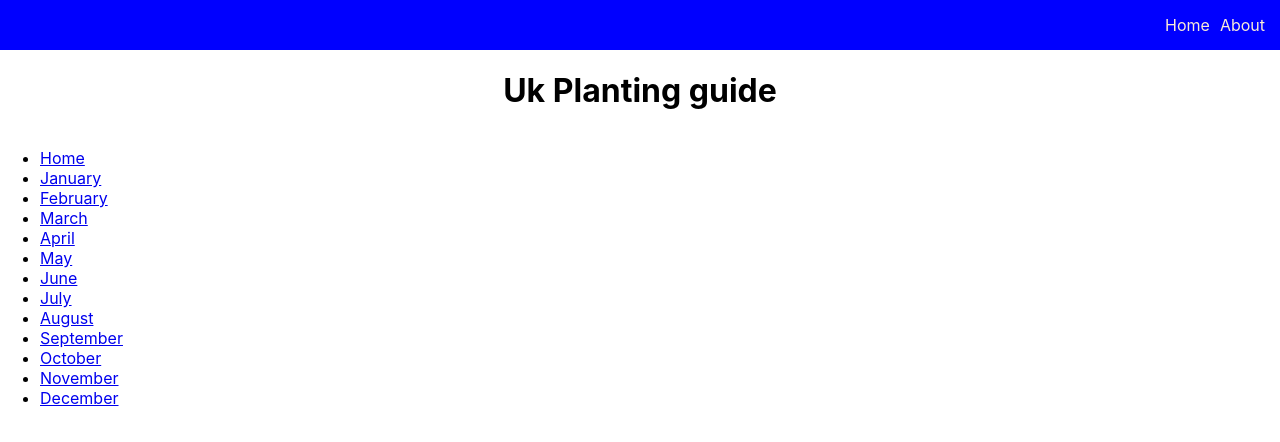
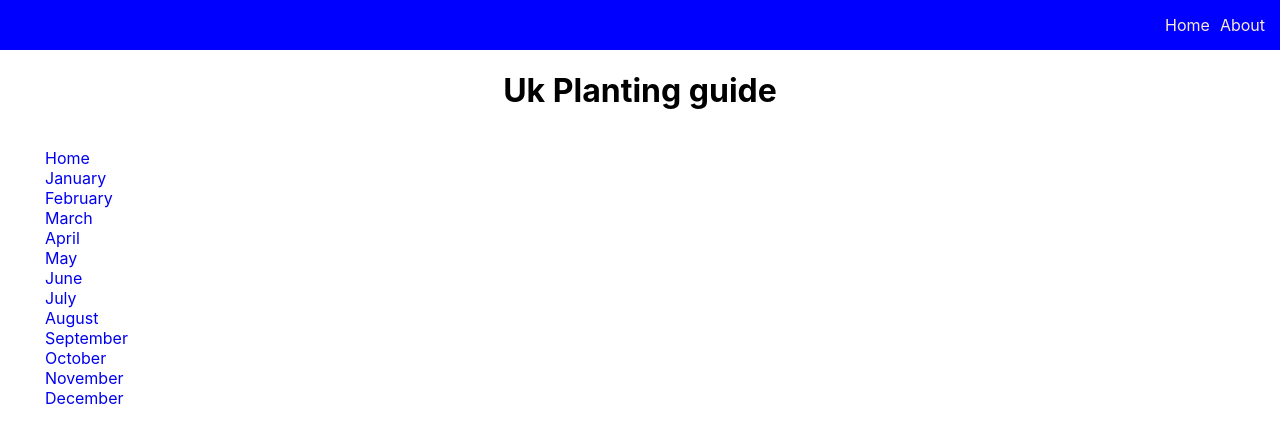
Before and after one commit to Dukewendo/planterguide, a React (Create React App) app: page / in a window 1280 px wide. Shown: the top 442 px of the page. Built offline with nearby package versions, Linux system fonts and the light colour scheme.

Commit message:
monthlist styling

```diff
--- a/src/components/Monthlist.jsx
+++ b/src/components/Monthlist.jsx
@@ -9,7 +9,7 @@ export default function Monthlist() {
   return (
     <HashRouter basename="/">
       <div className="monthlist-container">
-        <ul>
+        <ul className="main-ul">
           <li className="main-list">
             <Link to="/planterguide">Home</Link>
           </li>
--- a/src/components/Planterguide.jsx
+++ b/src/components/Planterguide.jsx
@@ -2,6 +2,13 @@ import React from 'react'
 
 export default function Planterguide() {
   return (
-    <div>Planterguide Main</div>
+    <div>
+      <h4 className='how-to-use-title '>How to use</h4>
+      <p className='how-to-use-instructions'>
+        Each month has a list of possible seeds you can plant in that month
+        and a list of what plants can be harvested. You can use this tool to
+        plan your garden for the year. Happy growing!
+      </p>
+    </div>
   )
 }
--- a/src/components/monthlist.css
+++ b/src/components/monthlist.css
@@ -1,12 +1,24 @@
 .monthlist-container {
   display: flex;
+  margin: 5px;
 }
 
-.month-list {
+.main-ul {
   list-style-type: none;
-  margin-left: -20px;
 }
 
-.month-list-item {
-  margin-top: 15px;
+a:link {
+  text-decoration: none;
 }
+
+a:visited {
+  text-decoration: none;
+}
+
+a:hover {
+  text-decoration: none;
+}
+
+a:active {
+  text-decoration: none;
+}
```
